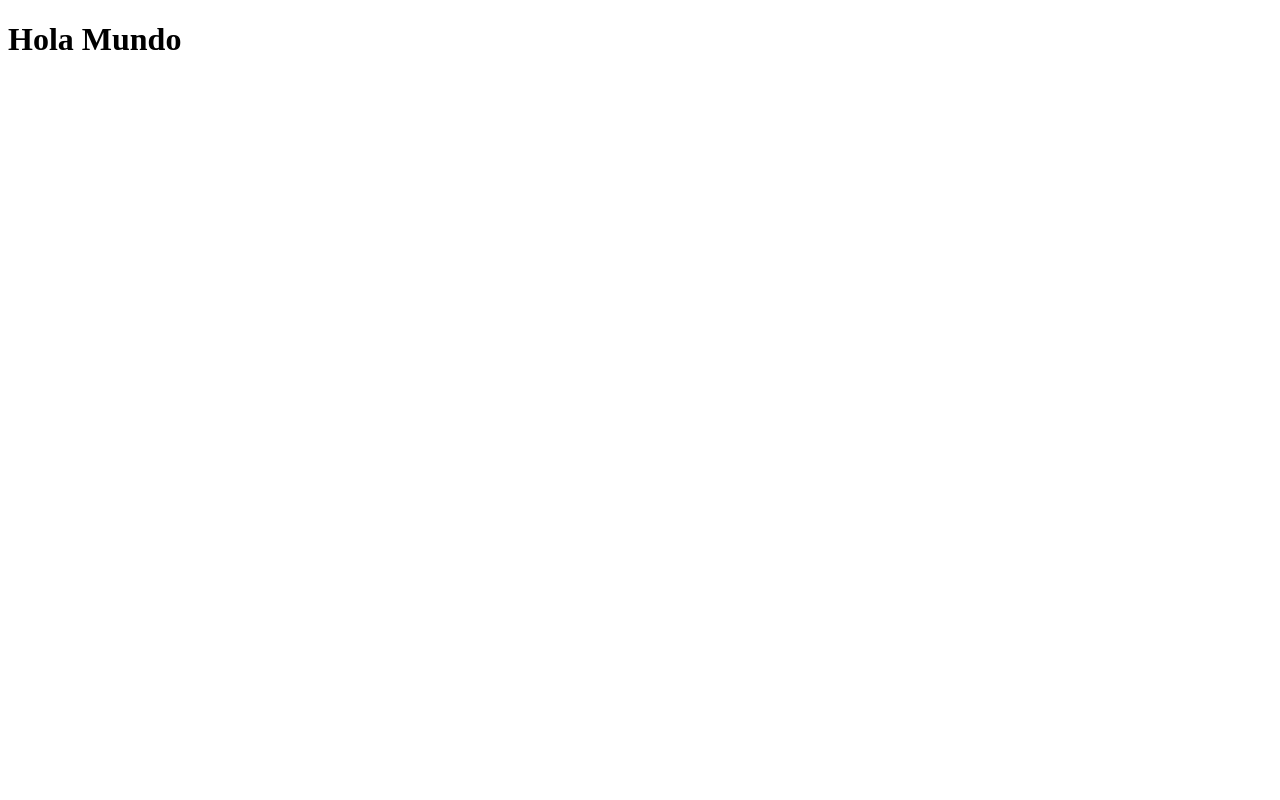
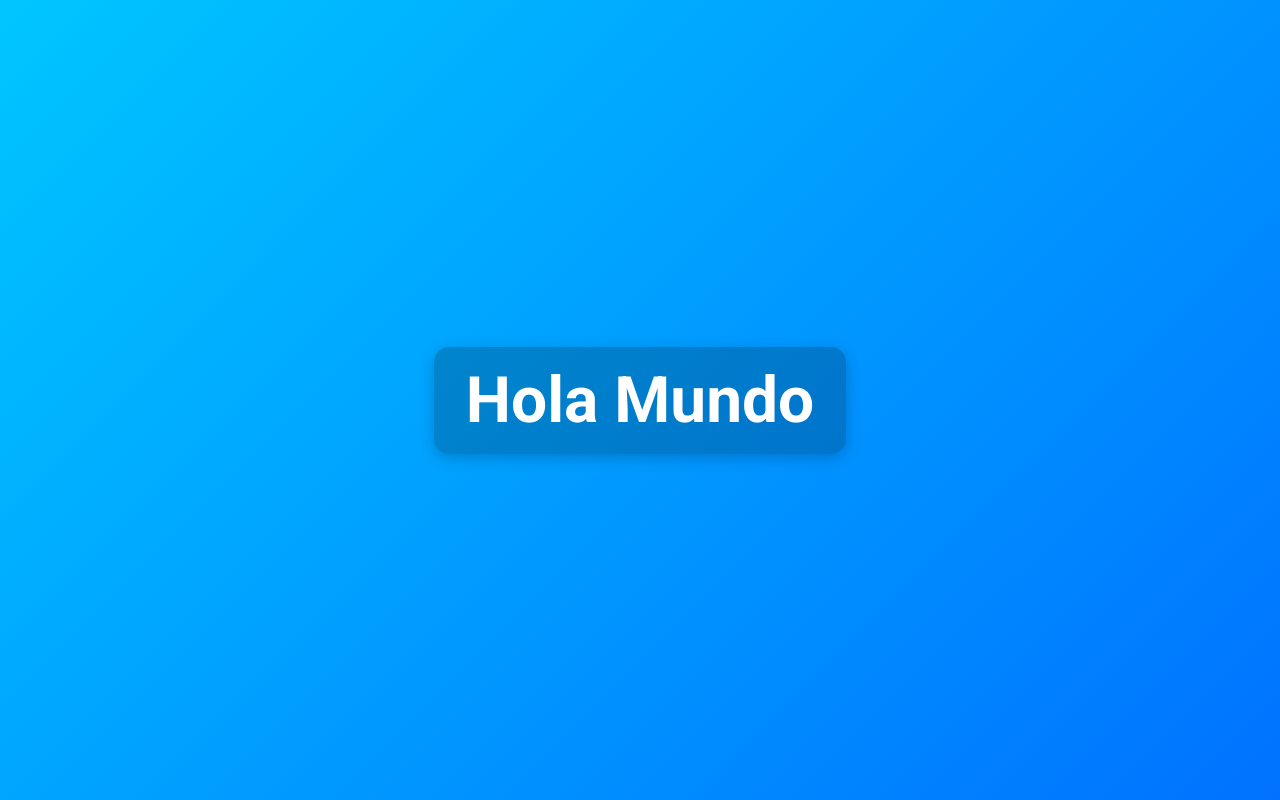
Before and after one commit to YelisPayros/ProyectoFinalDevops, a plain HTML site: page index.html in a window 1280 px wide. Drawn offline with Linux system fonts and the light colour scheme.

Commit message:
Actualizacion

```diff
--- a/index.html
+++ b/index.html
@@ -3,7 +3,31 @@
 <html lang="es">
 <head>
   <meta charset="UTF-8">
+  <meta name="viewport" content="width=device-width, initial-scale=1.0">
   <title>Hola Mundo</title>
+  <link href="https://fonts.googleapis.com/css2?family=Roboto:wght@400;700&display=swap" rel="stylesheet">
+  <style>
+    body {
+      margin: 0;
+      padding: 0;
+      font-family: 'Roboto', sans-serif;
+      background: linear-gradient(135deg, #00c6ff, #0072ff);
+      color: white;
+      display: flex;
+      align-items: center;
+      justify-content: center;
+      height: 100vh;
+      text-align: center;
+    }
+
+    h1 {
+      font-size: 4rem;
+      background: rgba(0, 0, 0, 0.2);
+      padding: 1rem 2rem;
+      border-radius: 15px;
+      box-shadow: 0 4px 15px rgba(0, 0, 0, 0.2);
+    }
+  </style>
 </head>
 <body>
   <h1>Hola Mundo</h1>
```
Also changed, not shown: 4 other files.
